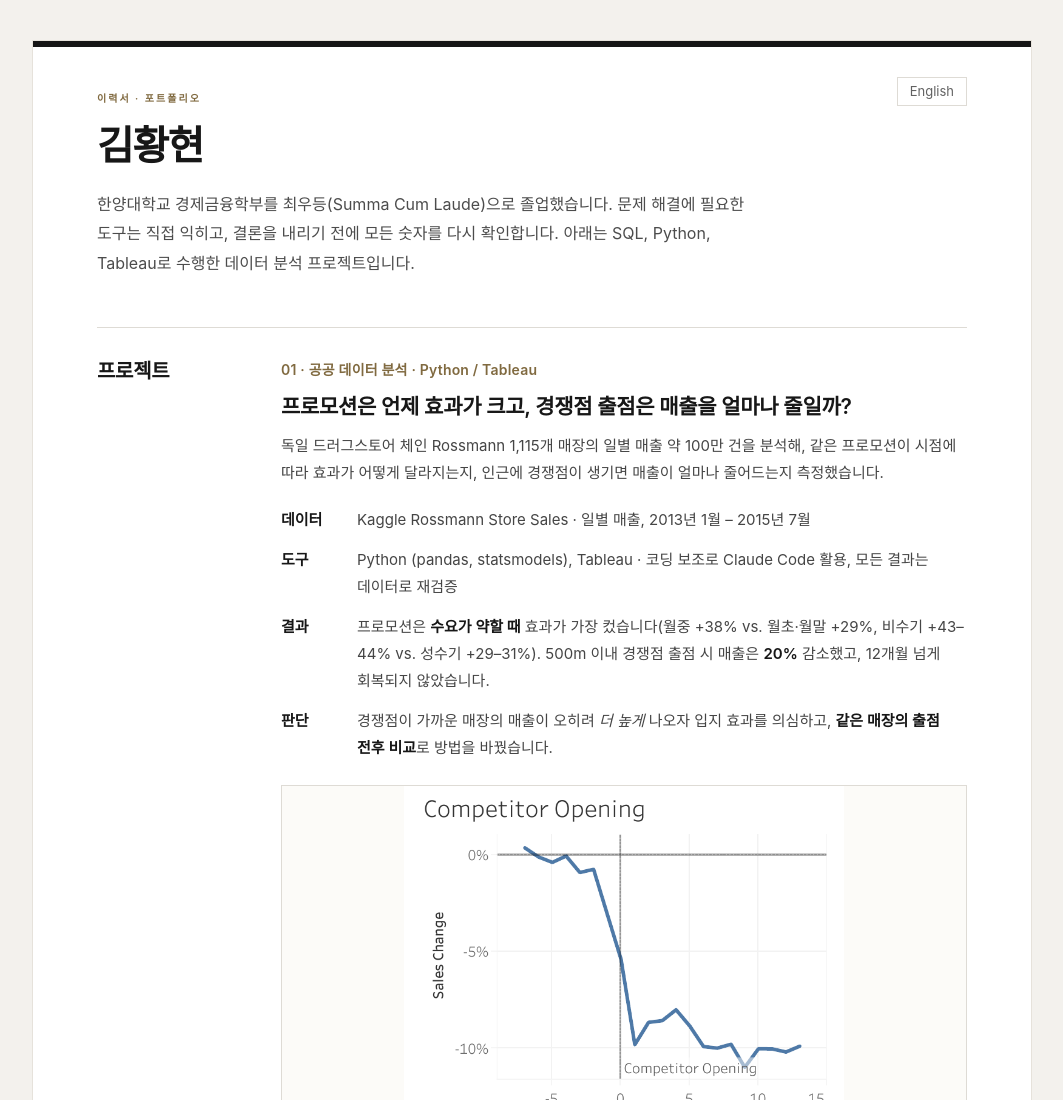
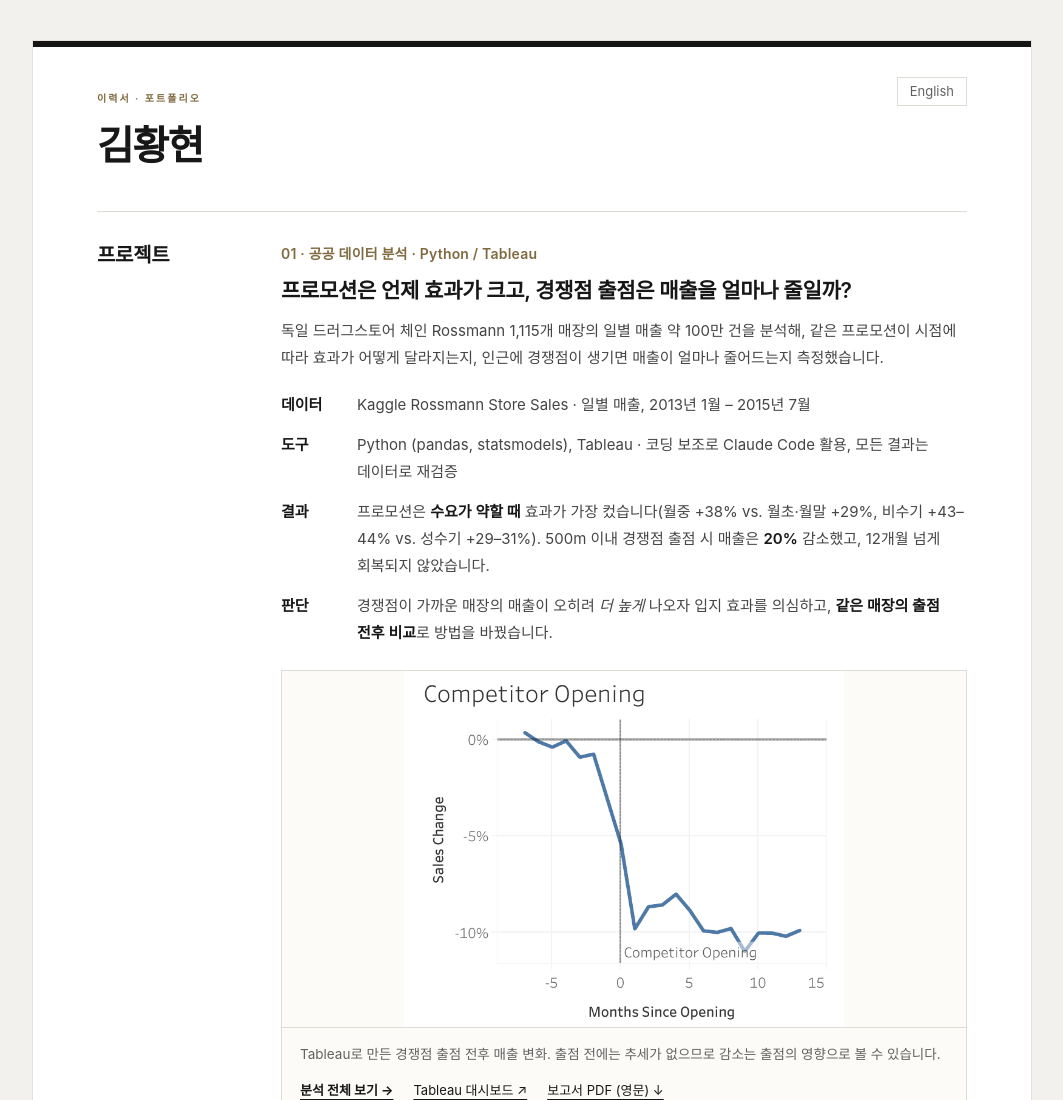
Before and after one commit to hyunhwang39-max/hyunhwang39-max.github.io, a plain HTML site: page ko/index.html in a window 1280 px wide. Shown: the top 1100 px of the page, without its empty margins (108-1171 px from the left). Drawn offline with Linux system fonts and the light colour scheme.

Commit message:
Remove intro paragraph from Korean homepage
Co-Authored-By: Claude Opus 5.5 <noreply@anthropic.com>
Claude-Session: https://claude.ai/code/session_01PRciyVKXJH8UtPNeA86o82

```diff
--- a/ko/index.html
+++ b/ko/index.html
@@ -50,7 +50,7 @@ section{grid-template-columns:160px minmax(0,1fr)}
 @media(max-width:700px){body{font-size:15px}h1{font-size:34px}h2{font-size:22px}.project-case h3{font-size:20px}section{grid-template-columns:1fr;gap:16px}}
 @media print{body{font-size:11px}h2{font-size:14px}h3,.project-case h3{font-size:13px}p,li,.case-summary,.case-overview dd{font-size:11px}}
 .lang-switch{float:right;font-size:13px;color:var(--muted);border:1px solid var(--line);padding:2px 12px;text-decoration:none;margin-top:-6px}@media print{.lang-switch{display:none}}body{word-break:keep-all}</style></head><body><main class="resume">
-<header><div class="topline" aria-hidden="true"></div><a class="lang-switch" href="../index.html" lang="en" hreflang="en">English</a><span class="overline">이력서 · 포트폴리오</span><h1>김황현</h1><p class="intro">한양대학교 경제금융학부를 최우등(Summa Cum Laude)으로 졸업했습니다. 문제 해결에 필요한 도구는 직접 익히고, 결론을 내리기 전에 모든 숫자를 다시 확인합니다. 아래는 SQL, Python, Tableau로 수행한 데이터 분석 프로젝트입니다.</p></header>
+<header><div class="topline" aria-hidden="true"></div><a class="lang-switch" href="../index.html" lang="en" hreflang="en">English</a><span class="overline">이력서 · 포트폴리오</span><h1>김황현</h1></header>
 <section aria-labelledby="projects">
 <h2 id="projects">프로젝트</h2>
 <div>
```
